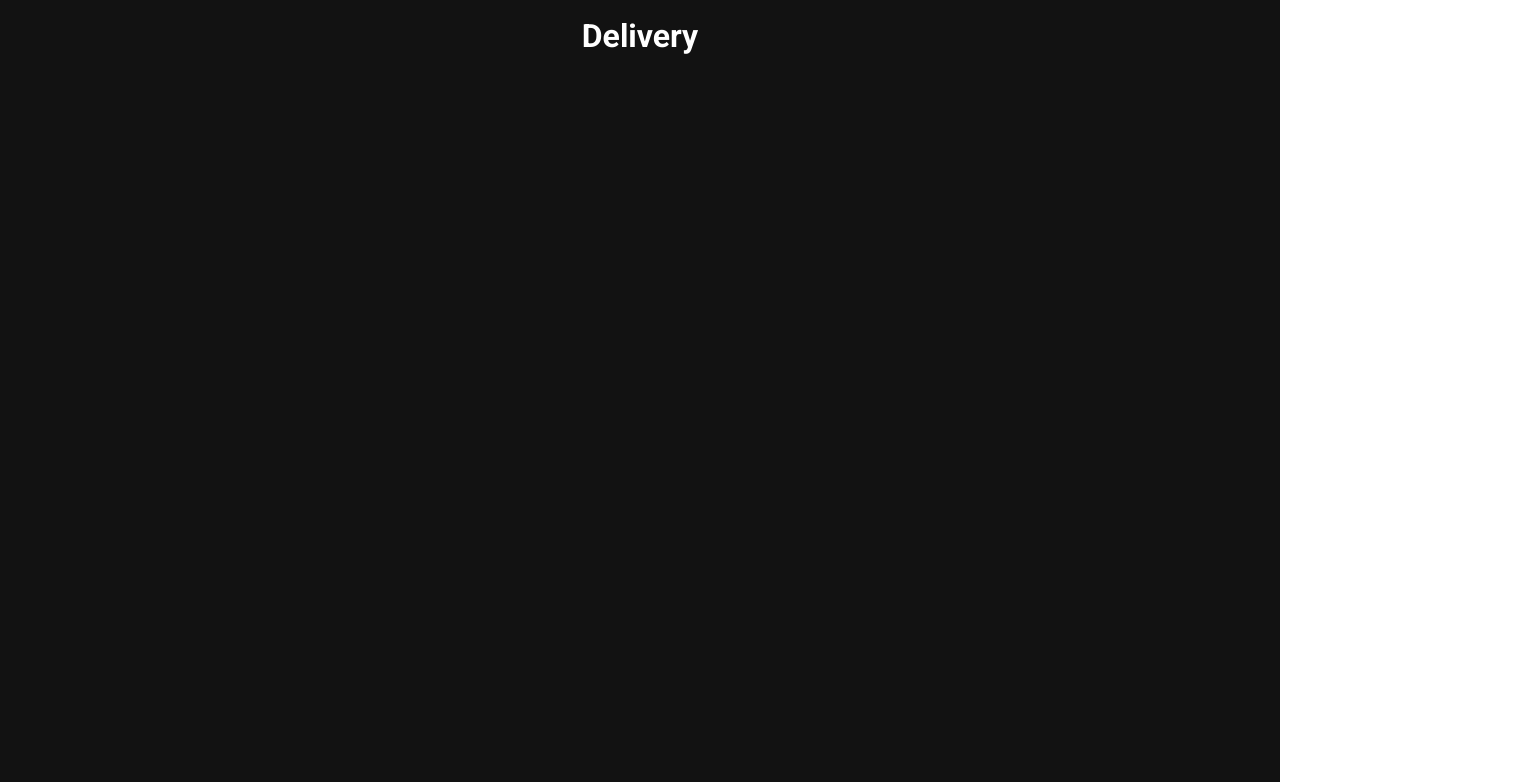
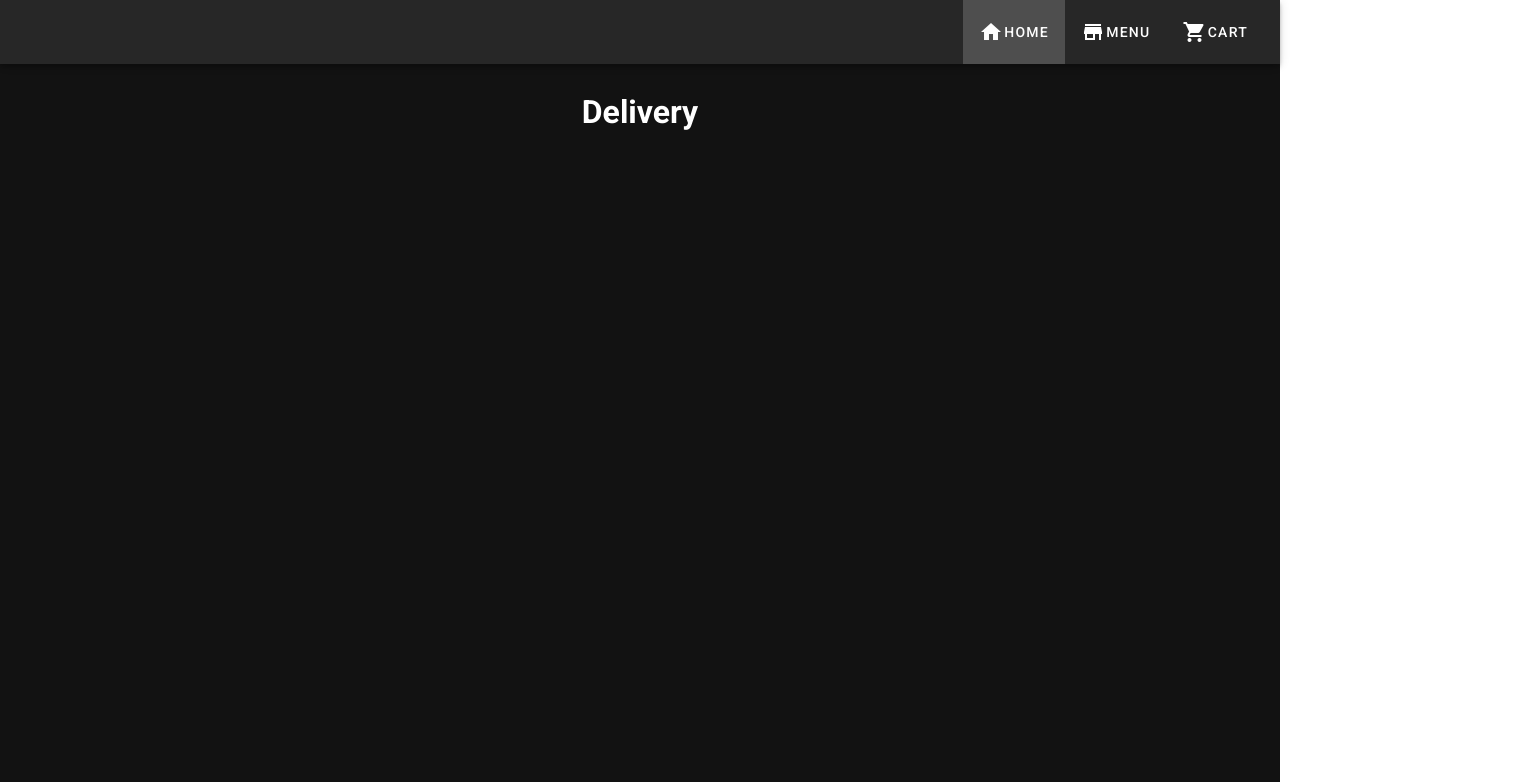
Before and after one commit to year221/delivery-frontend-vue, a Nuxt app: page / in a window 1280 px wide. Shown: the top 782 px of the page, 1536 px wide, since content can reach past the window. Built offline with nearby package versions, Linux system fonts and the light colour scheme.

Commit message:
Add navigation bar

```diff
--- /dev/null
+++ b/components/TopNavBar.vue
@@ -0,0 +1,63 @@
+<template>
+  <div>
+    <v-app-bar>
+      <v-spacer></v-spacer>
+
+      <!-- mobile menu button -->
+      <span class="hidden-sm-and-up">
+        <v-btn
+          @click.stop="drawer = !drawer"
+        >
+          Menu
+        </v-btn>
+      </span>
+
+      <!-- desktop & tablet menu -->
+      <v-toolbar-items class="hidden-xs-only">
+        <v-btn v-for="item in items" :key="item.title" :to="item.link" text>
+          <v-icon>mdi-{{ item.icon }}</v-icon>
+          {{ item.title }}
+        </v-btn>
+      </v-toolbar-items>
+    </v-app-bar>
+
+    <v-navigation-drawer
+      v-model="drawer"
+      absolute
+      temporary
+      right
+    >
+      <v-list dense>
+        <v-list-item
+          v-for="item in items"
+          :key="item.title"
+          :to="item.link"
+          link
+        >
+          <v-list-item-icon>
+            <v-icon>mdi-{{ item.icon }}</v-icon>
+          </v-list-item-icon>
+
+          <v-list-item-content>
+            <v-list-item-title>{{ item.title }}</v-list-item-title>
+          </v-list-item-content>
+        </v-list-item>
+      </v-list>
+    </v-navigation-drawer>
+  </div>
+</template>
+
+<script>
+export default {
+  data () {
+    return {
+      drawer: false,
+      items: [
+        { title: 'Home', link: '/', icon: 'home' },
+        { title: 'Menu', link: 'menu', icon: 'store' },
+        { title: 'Cart', link: 'cart', icon: 'cart' }
+      ]
+    }
+  }
+}
+</script>
--- a/layouts/default.vue
+++ b/layouts/default.vue
@@ -1,5 +1,5 @@
 <template>
-  <v-app dark>
+  <v-app>
 <!--    <v-navigation-drawer
       v-model="drawer"
       :mini-variant="miniVariant"
@@ -57,13 +57,14 @@
         <v-icon>mdi-menu</v-icon>
       </v-btn>
     </v-app-bar>-->
+    <TopNavBar />
     <v-main>
       <v-container>
         <nuxt />
       </v-container>
-    </v-main>
+    </v-main>-->
 <!--    <v-navigation-drawer
-      v-model="rightDrawer"
+      v-model="rightDrawer
       :right="right"
       temporary
       fixed
@@ -89,6 +90,10 @@
 </template>
 
 <script>
+import TopNavBar from '@/components/TopNavBar.vue'
 export default {
+  components: {
+    TopNavBar
+  }
 }
 </script>
--- a/pages/index.vue
+++ b/pages/index.vue
@@ -1,4 +1,5 @@
 <template>
+  <div class="container">
     <v-row justify="center" align="center">
       <v-col cols="12" sm="8" md="6">
         <div class="text-center">
@@ -6,6 +7,7 @@
         </div>
       </v-col>
     </v-row>
+  </div>
 </template>
 
 <script>
```
Lines whose indentation alone changed are shown as unchanged.
